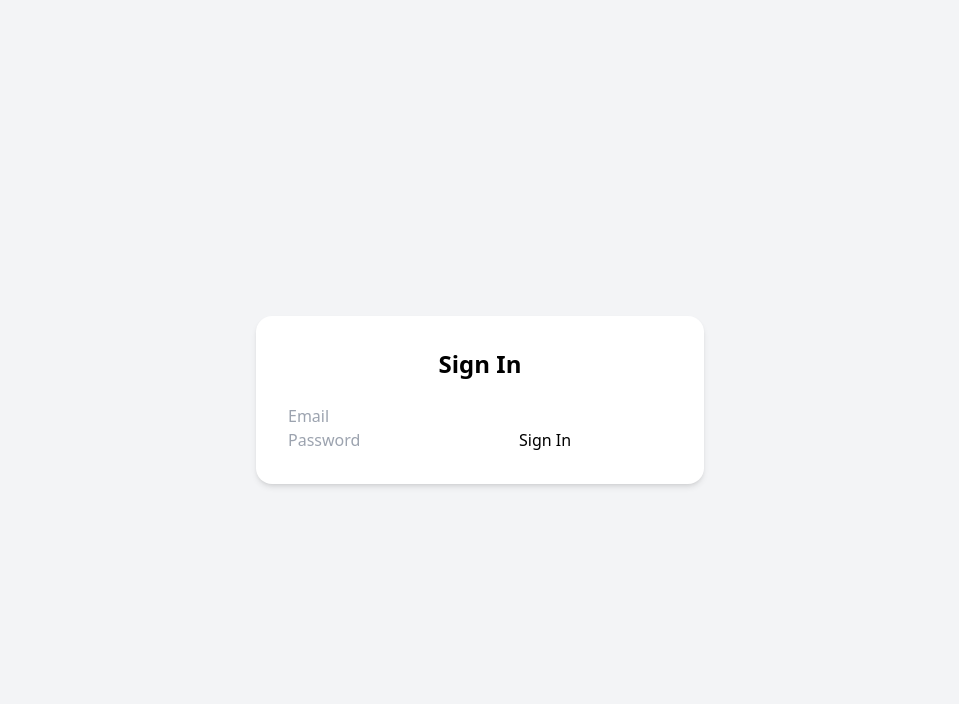
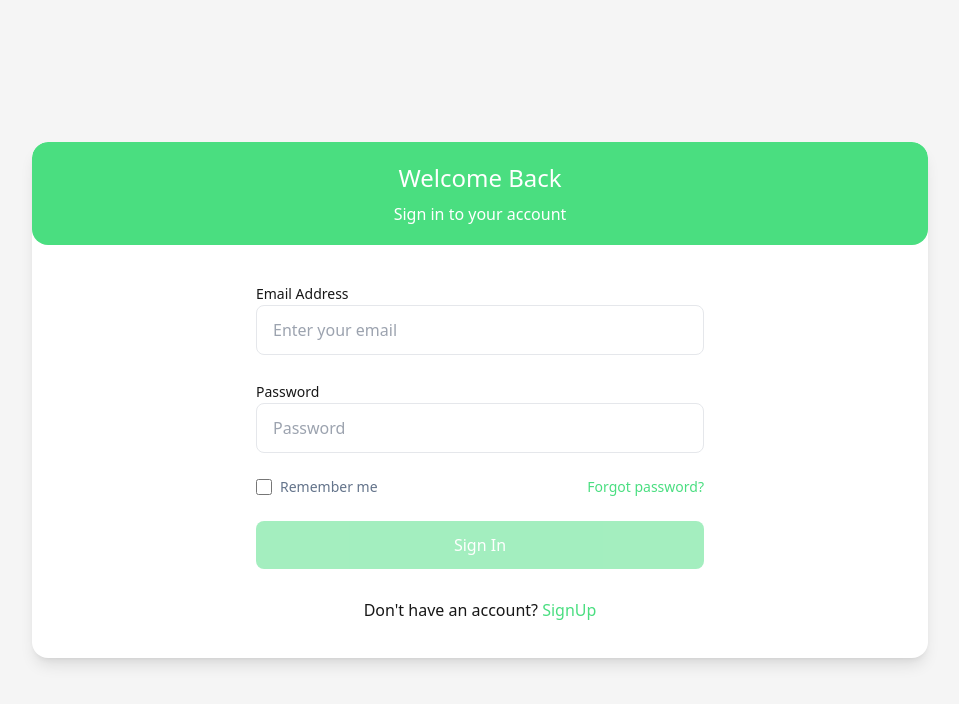
Before and after one commit to manify/cram_eats, a React (Create React App) app: page /signin in a window 1280 px wide. Shown: the top 704 px of the page, without its empty margins (160-1119 px from the left). Built offline with nearby package versions, Linux system fonts and the light colour scheme.

Commit message:
Updated signin signup frontend

```diff
--- a/package.json
+++ b/package.json
@@ -12,8 +12,10 @@
     "@types/node": "^16.18.126",
     "@types/react": "^19.1.7",
     "@types/react-dom": "^19.1.6",
+    "@types/react-router-dom": "^5.3.3",
     "react": "^19.1.0",
     "react-dom": "^19.1.0",
+    "react-router-dom": "^7.6.2",
     "react-scripts": "5.0.1",
     "typescript": "^4.9.5",
     "web-vitals": "^2.1.4"
--- a/src/App.tsx
+++ b/src/App.tsx
@@ -2,7 +2,8 @@
 import React from 'react';
 import { BrowserRouter as Router, Routes, Route, Navigate } from 'react-router-dom';
 import SignIn from '../src/apps/customer-app/pages/SignIn';
-import SignUp from '../src/apps/customer-app/pages/SignUp';
+import SignUp from './apps/customer-app/pages/SignUp';
+
 
 function App() {
   return (
@@ -10,7 +11,8 @@ function App() {
       <Routes>
         <Route path="/" element={<Navigate to="/signin" />} />
         <Route path="/signin" element={<SignIn />} />
-        <Route path="/signup" element={<SignUp />} />
+        <Route path="/signup" element={<SignUp/>} />
+
         <Route path="/dashboard" element={<div className="p-4 text-xl">Welcome to the Dashboard</div>} />
       </Routes>
     </Router>
--- /dev/null
+++ b/src/apps/customer-app/components/ui/EyeIcon.tsx
@@ -0,0 +1,36 @@
+"use client";
+import * as React from "react";
+
+interface EyeIconProps {
+  onClick?: () => void;
+  className?: string;
+}
+
+export const EyeIcon: React.FC<EyeIconProps> = ({ onClick, className = "" }) => {
+  return (
+    <svg
+      width="20"
+      height="20"
+      viewBox="0 0 20 20"
+      fill="none"
+      xmlns="http://www.w3.org/2000/svg"
+      className={`cursor-pointer ${className}`}
+      onClick={onClick}
+    >
+      <path
+        d="M12.5 10C12.5 10.663 12.2366 11.2989 11.7678 11.7678C11.2989 12.2366 10.663 12.5 10 12.5C9.33696 12.5 8.70107 12.2366 8.23223 11.7678C7.76339 11.2989 7.5 10.663 7.5 10C7.5 9.33696 7.76339 8.70107 8.23223 8.23223C8.70107 7.76339 9.33696 7.5 10 7.5C10.663 7.5 11.2989 7.76339 11.7678 8.23223C12.2366 8.70107 12.5 9.33696 12.5 10Z"
+        stroke="black"
+        strokeWidth="2"
+        strokeLinecap="round"
+        strokeLinejoin="round"
+      />
+      <path
+        d="M2.04834 9.99984C3.11001 6.619 6.26917 4.1665 10 4.1665C13.7317 4.1665 16.89 6.619 17.9517 9.99984C16.89 13.3807 13.7317 15.8332 10 15.8332C6.26917 15.8332 3.11001 13.3807 2.04834 9.99984Z"
+        stroke="black"
+        strokeWidth="2"
+        strokeLinecap="round"
+        strokeLinejoin="round"
+      />
+    </svg>
+  );
+};
--- /dev/null
+++ b/src/apps/customer-app/components/ui/LoginHeader.tsx
@@ -0,0 +1,16 @@
+import * as React from "react";
+
+export const LoginHeader: React.FC = () => {
+  return (
+    <header className="flex justify-center items-center w-full bg-green-400 rounded-2xl h-[103px] max-sm:h-20">
+      <div className="flex flex-col gap-2 items-center max-sm:gap-1">
+        <h1 className="text-2xl font-medium leading-8 text-center text-white max-md:text-2xl max-sm:text-xl max-sm:leading-7">
+          Welcome Back
+        </h1>
+        <p className="text-base leading-6 text-center text-white max-md:text-base max-sm:text-sm max-sm:leading-5">
+          Sign in to your account
+        </p>
+      </div>
+    </header>
+  );
+};
--- /dev/null
+++ b/src/apps/customer-app/components/ui/RememberMeSection.tsx
@@ -0,0 +1,41 @@
+"use client";
+import * as React from "react";
+
+interface RememberMeSectionProps {
+  rememberMe: boolean;
+  onRememberMeChange: (checked: boolean) => void;
+  onForgotPasswordClick: () => void;
+}
+
+export const RememberMeSection: React.FC<RememberMeSectionProps> = ({
+  rememberMe,
+  onRememberMeChange,
+  onForgotPasswordClick,
+}) => {
+  const handleCheckboxChange = (e: React.ChangeEvent<HTMLInputElement>) => {
+    onRememberMeChange(e.target.checked);
+  };
+
+  return (
+    <div className="flex justify-between items-center mb-6 max-sm:flex-col max-sm:gap-3 max-sm:items-start max-sm:mb-5">
+      <div className="flex gap-2 items-center max-sm:self-start">
+        <input
+          type="checkbox"
+          checked={rememberMe}
+          onChange={handleCheckboxChange}
+          className="w-4 h-4 bg-white rounded-sm border border-solid border-stone-500"
+        />
+        <label className="text-sm leading-5 text-slate-500">
+          Remember me
+        </label>
+      </div>
+      <button
+        type="button"
+        onClick={onForgotPasswordClick}
+        className="text-sm leading-5 text-green-400 cursor-pointer max-sm:self-end hover:underline"
+      >
+        Forgot password?
+      </button>
+    </div>
+  );
+};
--- /dev/null
+++ b/src/apps/customer-app/components/ui/SignInButton.tsx
@@ -0,0 +1,23 @@
+"use client";
+import * as React from "react";
+
+interface SignInButtonProps {
+  onClick: () => void;
+  disabled?: boolean;
+}
+
+export const SignInButton: React.FC<SignInButtonProps> = ({
+  onClick,
+  disabled = false,
+}) => {
+  return (
+    <button
+      type="submit"
+      onClick={onClick}
+      disabled={disabled}
+      className="mb-5 w-full h-12 text-base font-medium leading-6 text-center text-white bg-green-400 rounded-lg cursor-pointer max-sm:mb-4 hover:bg-green-500 disabled:opacity-50 disabled:cursor-not-allowed flex items-center justify-center"
+    >
+      Sign In
+    </button>
+  );
+};
--- /dev/null
+++ b/src/apps/customer-app/components/ui/SignUpButton.tsx
@@ -0,0 +1,23 @@
+"use client";
+import * as React from "react";
+
+interface SignUpButtonProps {
+  onClick: () => void;
+  disabled?: boolean;
+}
+
+export const SignUpButton: React.FC<SignUpButtonProps> = ({
+  onClick,
+  disabled = false,
+}) => {
+  return (
+    <button
+      type="submit"
+      onClick={onClick}
+      disabled={disabled}
+      className="mb-5 w-full h-12 text-base font-medium leading-6 text-center text-white bg-green-400 rounded-lg cursor-pointer max-sm:mb-4 hover:bg-green-500 disabled:opacity-50 disabled:cursor-not-allowed flex items-center justify-center"
+    >
+      Sign Up
+    </button>
+  );
+};
--- /dev/null
+++ b/src/apps/customer-app/components/ui/SignUpLink.tsx
@@ -0,0 +1,21 @@
+"use client";
+import * as React from "react";
+
+interface SignUpLinkProps {
+  onSignUpClick: () => void;
+}
+
+export const SignUpLink: React.FC<SignUpLinkProps> = ({ onSignUpClick }) => {
+  return (
+    <div className="absolute bottom-8 left-2/4 text-base font-medium leading-8 text-center -translate-x-2/4 text-neutral-900 max-sm:relative max-sm:bottom-auto max-sm:left-auto max-sm:mt-4 max-sm:mb-5">
+      <span>Don't have an account? </span>
+      <button
+        type="button"
+        onClick={onSignUpClick}
+        className="text-green-400 hover:underline cursor-pointer"
+      >
+        SignUp
+      </button>
+    </div>
+  );
+};
--- a/src/apps/customer-app/components/ui/input.tsx
+++ b/src/apps/customer-app/components/ui/input.tsx
@@ -1,3 +1,62 @@
-export default function Input({ ...props }) {
-  return <input {...props} className="..." />;
+"use client";
+import * as React from "react";
+import { EyeIcon } from "../ui/EyeIcon";
+
+interface InputFieldProps {
+  label: string;
+  type: "email" | "password" | "text";
+  placeholder: string;
+  value?: string;
+  onChange?: (value: string) => void;
+  showPasswordToggle?: boolean;
 }
+
+export const InputField: React.FC<InputFieldProps> = ({
+  label,
+  type,
+  placeholder,
+  value,
+  onChange,
+  showPasswordToggle = false,
+}) => {
+  const [showPassword, setShowPassword] = React.useState(false);
+  const [inputValue, setInputValue] = React.useState(value || "");
+
+  const inputType = type === "password" && showPassword ? "text" : type;
+
+  const handleInputChange = (e: React.ChangeEvent<HTMLInputElement>) => {
+    const newValue = e.target.value;
+    setInputValue(newValue);
+    onChange?.(newValue);
+  };
+
+  const togglePasswordVisibility = () => {
+    setShowPassword(!showPassword);
+  };
+
+  return (
+    <div className="mb-6 max-sm:mb-5">
+      <label className="mb-2 text-sm font-medium leading-5 text-neutral-900">
+        {label}
+      </label>
+      <div className="relative">
+        <input
+          type={inputType}
+          placeholder={placeholder}
+          value={inputValue}
+          onChange={handleInputChange}
+          className={`box-border px-4 py-0 w-full text-base bg-white rounded-lg border border border-solid h-[50px] text-neutral-400 ${
+            showPasswordToggle ? "pr-12" : ""
+          }`}
+        />
+        {showPasswordToggle && (
+          <div className="absolute right-[15px] top-1/2 transform -translate-y-1/2">
+            <EyeIcon onClick={togglePasswordVisibility} />
+          </div>
+        )}
+      </div>
+    </div>
+  );
+};
+
+export default InputField;
--- a/src/apps/customer-app/pages/SignIn.tsx
+++ b/src/apps/customer-app/pages/SignIn.tsx
@@ -1,14 +1,21 @@
-// File: apps/customer-app/pages/SignIn.tsx
-import React, { useState } from 'react';
-import { useNavigate } from 'react-router-dom';
-import Button from '../components/ui/button';
-import Input from '../components/ui/input';
-import signIn from '../api/auth/signIn';
-
+"use client";
+import * as React from "react";
+import { LoginHeader } from "../components/ui/LoginHeader";
+import { InputField } from "../components/ui/input";
+import { RememberMeSection } from "../components/ui/RememberMeSection";
+import { SignInButton } from "../components/ui/SignInButton";
+import { SignUpLink } from "../components/ui/SignUpLink";
+import { useState } from "react";
+import { useNavigate } from "react-router-dom";
+import signIn from "../api/auth/signIn";
 export default function SignIn() {
   const [email, setEmail] = useState('');
   const [password, setPassword] = useState('');
   const navigate = useNavigate();
+
+    const handleSignUpClick = () => {
+    navigate('/signup');
+  };
 
   const handleSubmit = async (e: React.FormEvent) => {
     e.preventDefault();
@@ -20,28 +27,70 @@ export default function SignIn() {
     }
   };
 
+  function handleSignUp(): void {
+    throw new Error("Function not implemented.");
+  }
+
+  // const handleEmailChange = (email: string) => {
+  //   setFormData(prev => ({ ...prev, email }));
+  // };
+
+  // const handlePasswordChange = (password: string) => {
+  //   setFormData(prev => ({ ...prev, password }));
+  // };
+
+  // const handleRememberMeChange = (rememberMe: boolean) => {
+  //   setFormData(prev => ({ ...prev, rememberMe }));
+  // };
+
+
+
+  // const handleForgotPassword = () => {
+  //   onForgotPassword?.();
+  // };
+
+  // const handleSignUp = () => {
+  //   onSignUp?.();
+  // };
+
   return (
-    <div className="min-h-screen flex items-center justify-center bg-gray-100">
-      <form onSubmit={handleSubmit} className="bg-white p-8 rounded-2xl shadow-md w-full max-w-md">
-        <h2 className="text-2xl font-bold mb-6 text-center">Sign In</h2>
-        <Input
+    <main className="flex justify-center items-center p-5 min-h-screen bg-neutral-100 max-sm:p-2.5">
+    <div className="overflow-hidden relative bg-white rounded-2xl shadow-lg h-[516px] w-[896px] max-md:h-auto max-md:max-w-[600px] max-md:min-h-[500px] max-md:w-[90%] max-sm:w-full max-sm:h-auto max-sm:min-h-[480px]">
+      <LoginHeader />
+
+      <form onSubmit={handleSubmit} className="px-56 pt-9 pb-0 max-md:px-10 max-md:pt-9 max-md:pb-0 max-sm:px-5 max-sm:pt-6 max-sm:pb-0">
+        <InputField
+          label="Email Address"
           type="email"
-          placeholder="Email"
+          placeholder="Enter your email"
           value={email}
-          onChange={(e: { target: { value: React.SetStateAction<string>; }; }) => setEmail(e.target.value)}
-          required
-          className="mb-4"
+          onChange={setEmail}
+
         />
-        <Input
+
+        <InputField
+          label="Password"
           type="password"
           placeholder="Password"
           value={password}
-          onChange={(e: { target: { value: React.SetStateAction<string>; }; }) => setPassword(e.target.value)}
-          required
-          className="mb-4"
+          onChange={setPassword}
+
         />
-        <Button type="submit" className="w-full">Sign In</Button>
+
+        <RememberMeSection
+          rememberMe={false}
+          onRememberMeChange={() => {}}
+          onForgotPasswordClick={() => alert('Forgot password clicked')}
+        />
+
+        <SignInButton
+          onClick={() => handleSubmit}
+          disabled={!email || !password}
+        />
       </form>
+
+      <SignUpLink onSignUpClick={handleSignUpClick} />
     </div>
+    </main>
   );
 }
--- a/src/apps/customer-app/pages/SignUp.tsx
+++ b/src/apps/customer-app/pages/SignUp.tsx
@@ -1,8 +1,11 @@
 import React, { useState } from 'react';
 import { useNavigate } from 'react-router-dom';
 import Button from '../components/ui/button';
-import Input from '../components/ui/input';
+import Input, { InputField } from '../components/ui/input';
 import signUp from '../api/auth/signUp';
+import { LoginHeader } from '../components/ui/LoginHeader';
+import { SignUpButton } from '../components/ui/SignUpButton';
+
 
 export default function SignUp() {
   const [email, setEmail] = useState('');
@@ -24,36 +27,43 @@ export default function SignUp() {
     }
   };
 
+
   return (
-    <div className="min-h-screen flex items-center justify-center bg-gray-100">
-      <form onSubmit={handleSubmit} className="bg-white p-8 rounded-2xl shadow-md w-full max-w-md">
-        <h2 className="text-2xl font-bold mb-6 text-center">Sign Up</h2>
-        <Input
-          type="email"
-          placeholder="Email"
-          value={email}
-          onChange={(e: { target: { value: React.SetStateAction<string>; }; }) => setEmail(e.target.value)}
-          required
-          className="mb-4"
-        />
-        <Input
+    <main className="flex justify-center items-center p-5 min-h-screen bg-neutral-100 max-sm:p-2.5">
+      <div className="overflow-hidden relative bg-white rounded-2xl shadow-lg h-[695px] w-[896px] max-md:h-auto max-md:max-w-[600px] max-md:min-h-[600px] max-md:w-[90%] max-sm:w-full max-sm:h-auto max-sm:max-w-[400px] max-sm:min-h-[500px]">
+        <LoginHeader />
+
+        <section className="px-56 pt-9 pb-0 max-md:px-10 max-md:pt-9 max-md:pb-10 max-sm:px-8 max-sm:pt-6 max-sm:pb-8">
+          <form onSubmit={handleSubmit}>
+            <InputField
+              type="email"
+              placeholder="Email"
+              value={email}
+              onChange={setEmail} label={''}            />
+
+               <InputField
+          label="Password"
           type="password"
           placeholder="Password"
           value={password}
-          onChange={(e: { target: { value: React.SetStateAction<string>; }; }) => setPassword(e.target.value)}
-          required
-          className="mb-4"
+          onChange={setPassword}
+
         />
-        <Input
+        <InputField
+          label="Confirm Password"
           type="password"
           placeholder="Confirm Password"
           value={confirmPassword}
-          onChange={(e: { target: { value: React.SetStateAction<string>; }; }) => setConfirmPassword(e.target.value)}
-          required
-          className="mb-4"
+          onChange={setConfirmPassword}
+          showPasswordToggle={false}
         />
-        <Button type="submit" className="w-full">Sign Up</Button>
-      </form>
-    </div>
+
+            <SignUpButton
+               onClick={() => handleSubmit}
+          disabled={!email || !password} />
+          </form>
+        </section>
+      </div>
+    </main>
   );
 }
```
Also changed, not shown: 1 other file (tests, documents, lock files or other folders).
